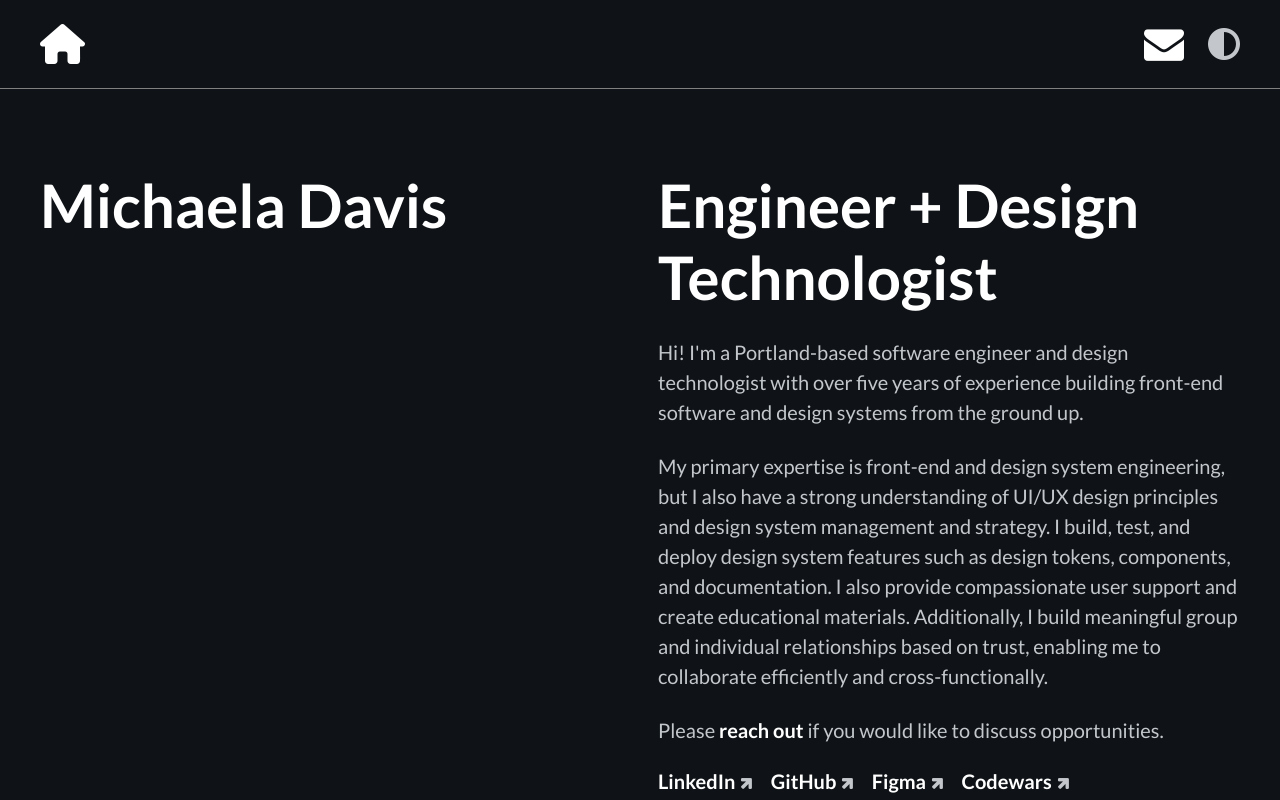
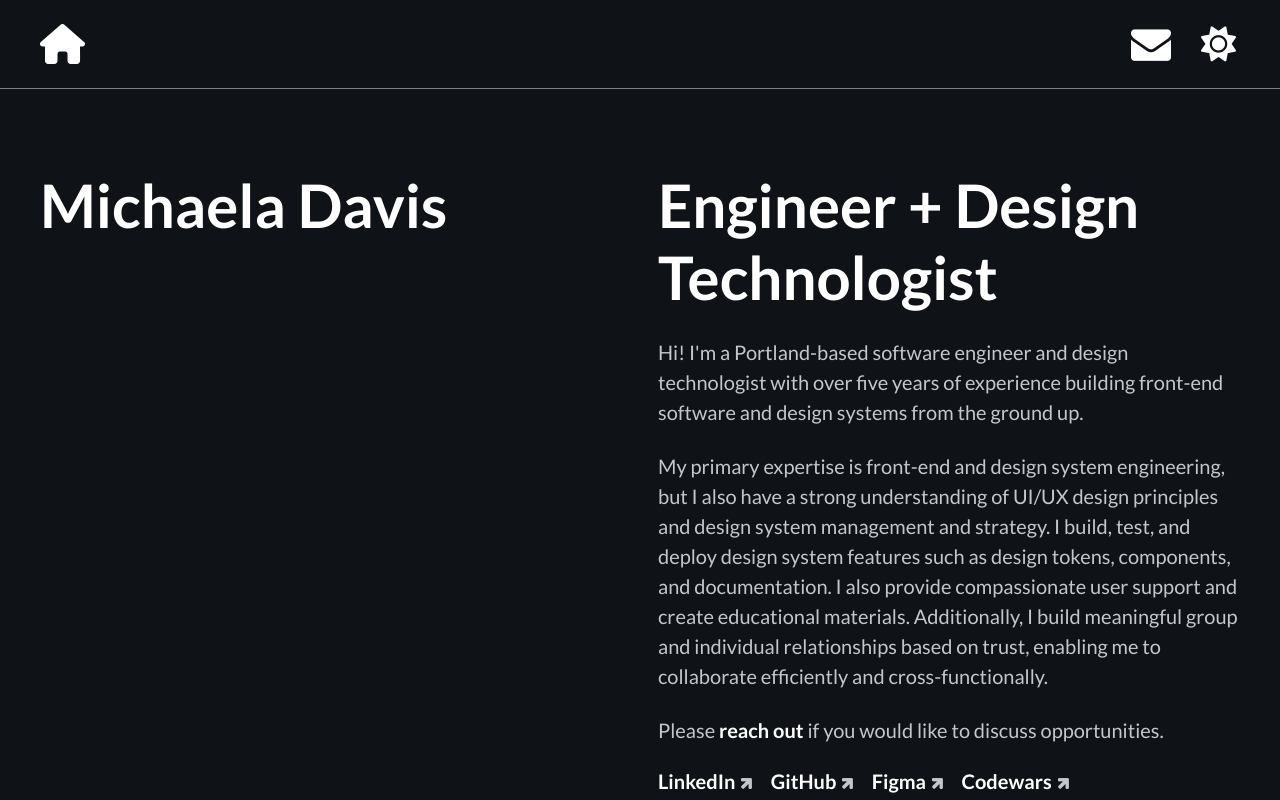
Before and after one commit to Michaela-Davis/portfolio_2024, a React (Create React App) app: page / in a window 1280 px wide. Shown: the top 800 px of the page. Built offline with nearby package versions, Linux system fonts and the light colour scheme.

Commit message:
:lipstick: Light/dark mode button

```diff
--- a/src/App.tsx
+++ b/src/App.tsx
@@ -1,7 +1,11 @@
+import { useState } from 'react';
+import { Review } from './components/Review';
 import './App.css';
-import { Review } from './components/Review';
+
 function App() {
-  let currentYear = new Date().getFullYear()
+  let currentYear = new Date().getFullYear();
+
+  const [lightModeOn, setLightModeOn] = useState(false);
 
 return (
 <>
@@ -15,7 +19,22 @@ return (
           <a href="mailto:michaela.delight+portfolio@gmail.com" className="navbar__link"><i className="fa fa-envelope fa-2x" aria-hidden="true"></i></a>
         </div>
         <div className="navbar__item">
-          <i className="fa-solid fa-circle-half-stroke fa-2x" aria-hidden="true"></i>
+          {!lightModeOn && (
+            <button
+            type="button"
+            data-theme-toggle
+            aria-label="Change to dark theme"
+            onClick={ () => setLightModeOn(true)}
+          ><i className="fa-solid fa-sun" aria-hidden="true"></i></button>
+          )}
+          {lightModeOn && (
+            <button
+            type="button"
+            data-theme-toggle
+            aria-label="Change to light theme"
+            onClick={ () => setLightModeOn(false)}
+          ><i className="fa-solid fa-moon" aria-hidden="true"></i></button>
+          )}
         </div>
       </div>
     </div>
--- a/src/index.css
+++ b/src/index.css
@@ -16,12 +16,24 @@ body {
   color: #f0f5facc;
 }
 
+button {
+  width: 45px;
+  height: 40px;
+  background-color: #0f1317;
+  color: white;
+  border: none;
+
+  i {
+    font-size: 35px;
+  }
+}
+
 a, a:visited {
   color: white;
   font-weight: bolder;
   text-decoration: none;
 
-  @media (width >= 768px) {
+  @media (width >= 1060px) {
     font-size: 20px;
   }
 }
@@ -38,3 +50,19 @@ h1, h2, h3, h4, p, ul, li {
 h1, h2 {
   color: white;
 }
+
+/* MODE - Light mode */
+[data-theme="light"] {
+  body,
+  button,
+  a, a:visited,
+  h1, h2, h3, h4, p, ul, li {
+    background-color: #fff;
+    color: #0f1317;
+  }
+
+  a:hover, a:focus, a:active {
+    color: #3EB489;
+    text-decoration: underline;
+  }
+}
```
